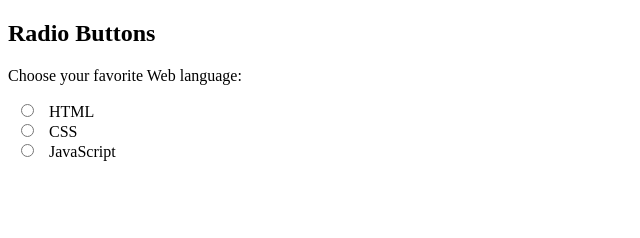
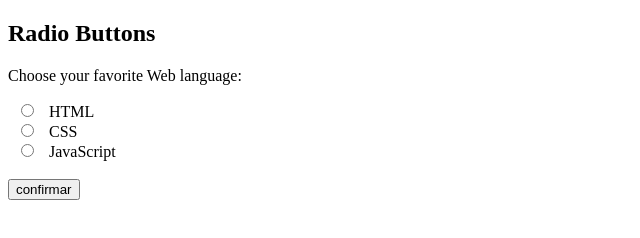
Before and after one commit to Samuel-Henrique-talento-tech/Samuel-Henrique-talento-tech.github.io, a plain HTML site: page teste2.html in a window 1280 px wide. Shown: the whole page, without its empty margins (0-640 px from the left). Drawn offline with Linux system fonts and the light colour scheme.

Commit message:
Update teste2.html

```diff
--- a/teste2.html
+++ b/teste2.html
@@ -6,13 +6,14 @@
 
 <p>Choose your favorite Web language:</p>
 
-<form>
+<form action="teste2.html">
   <input type="radio" id="html" name="fav_language" value="HTML">
   <label for="html">HTML</label><br>
   <input type="radio" id="css" name="fav_language" value="CSS">
   <label for="css">CSS</label><br>
   <input type="radio" id="javascript" name="fav_language" value="JavaScript">
-  <label for="javascript">JavaScript</label>
+  <label for="javascript">JavaScript</label><br><br>
+    <input type="submit" value="confirmar">
 </form>
 
 </body>
```
